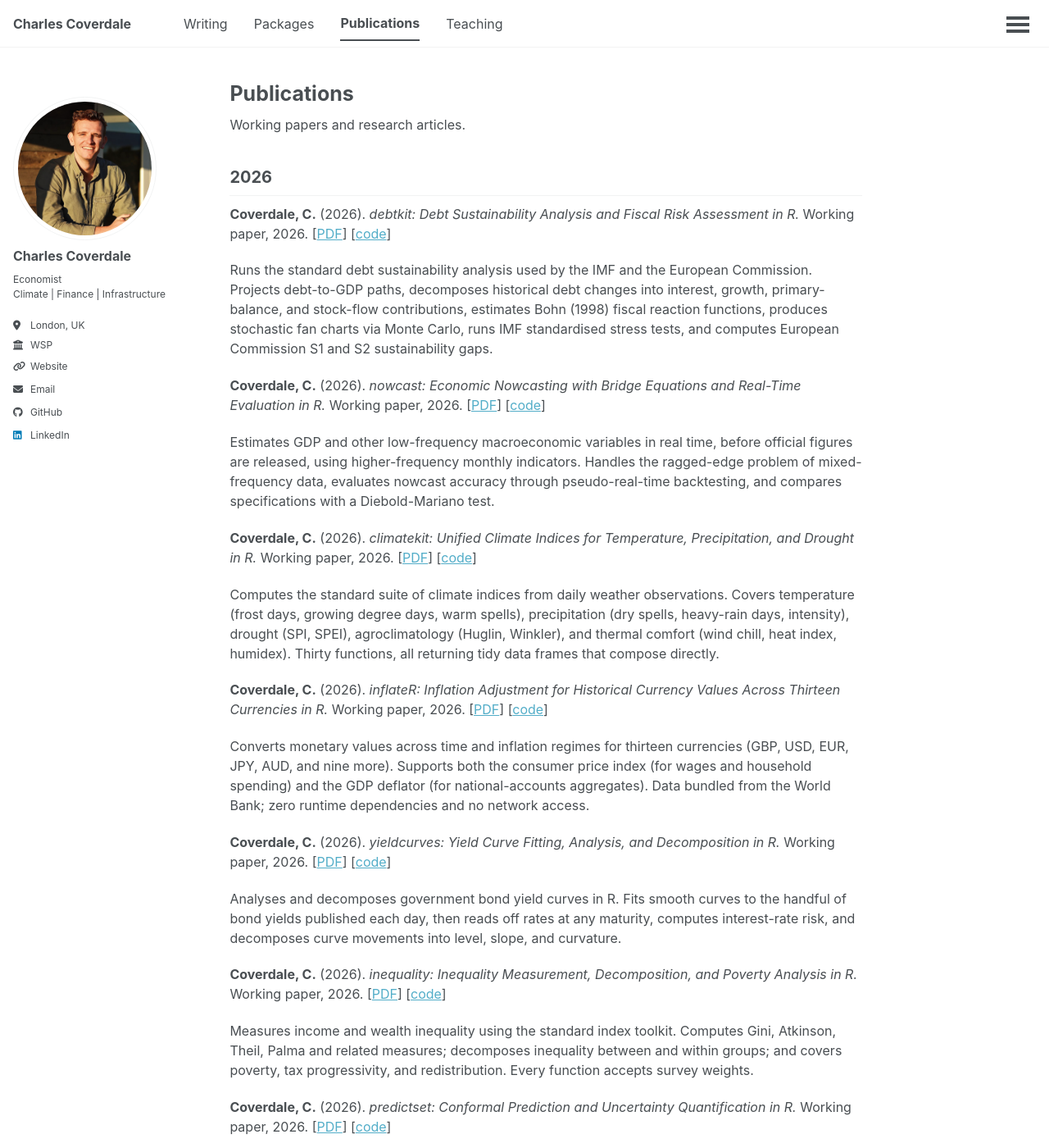
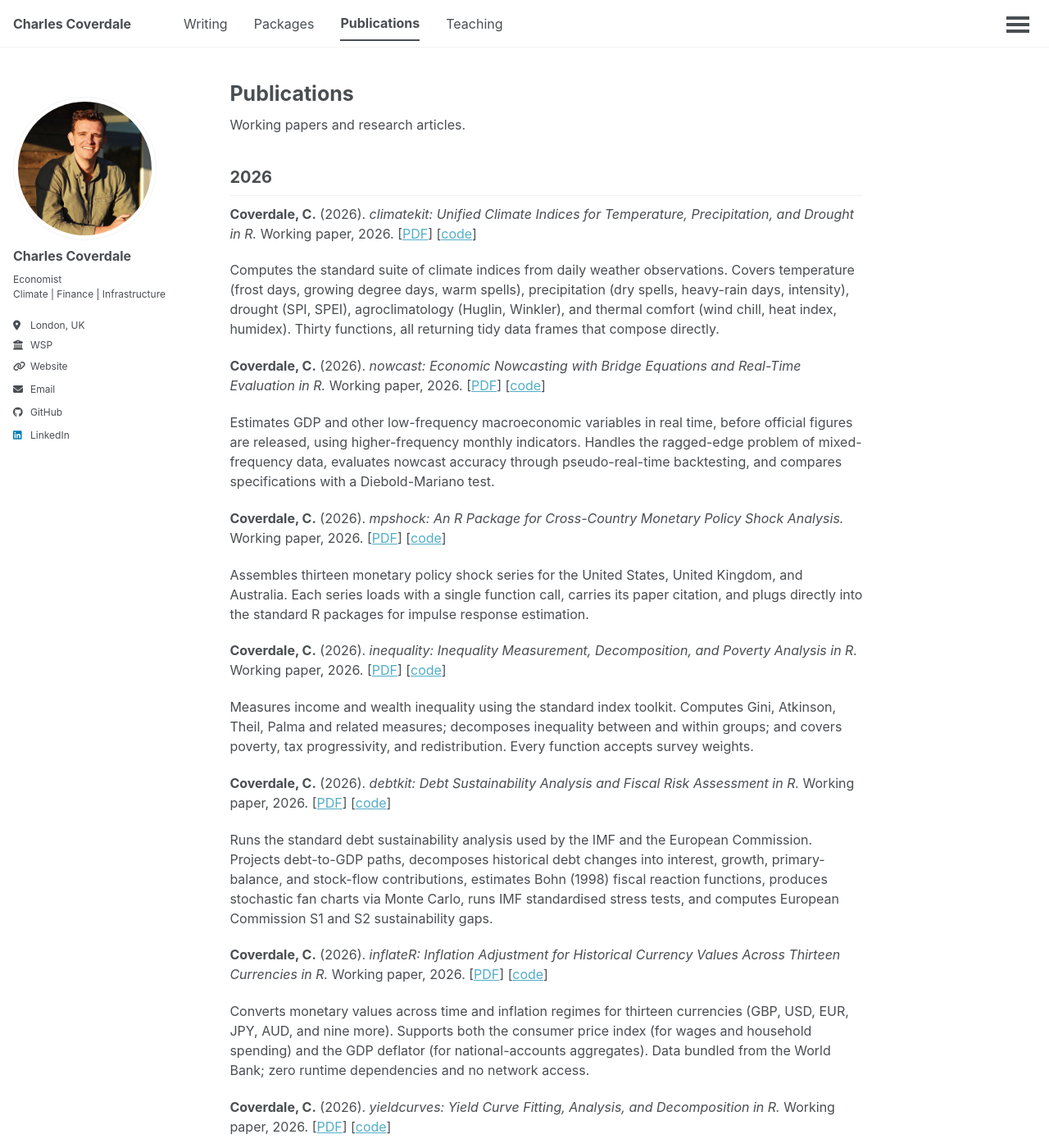
Before and after one commit to charlescoverdale/charlescoverdale.github.io, a Jekyll site: the page built from _pages/publications.md, in a window 1280 px wide and 1400 px high. Shown: the whole window at 82% size. Built offline with Jekyll 4.4.1, drawn with Linux system fonts in a browser that asks for light colours; a script that is not in the unit is left out; some of the changed text lies outside the part shown.

Commit message:
Reorder publications + fix debtkit figures 2-3
Reorder publications page per Charles's preference: climatekit, nowcast,
mpshock, inequality first, then others.

debtkit fig 2 now uses FRED US/UK/Japan data (Japan wasn't in the prior
WB-sourced file). Fig 3 (fan chart) now has a proper legend for the 50%
band, 80% band, median, and baseline. All 8 papers re-rendered with
\raggedbottom in the preamble to eliminate stretched vertical gaps
between stacked floats.

```diff
--- a/_pages/publications.md
+++ b/_pages/publications.md
@@ -9,17 +9,25 @@ Working papers and research articles.
 
 ## 2026
 
-**Coverdale, C.** (2026). *debtkit: Debt Sustainability Analysis and Fiscal Risk Assessment in R.* Working paper, 2026. \[[PDF](/files/coverdale_debtkit_2026.pdf)\] \[[code](https://github.com/charlescoverdale/debtkit)\]
+**Coverdale, C.** (2026). *climatekit: Unified Climate Indices for Temperature, Precipitation, and Drought in R.* Working paper, 2026. \[[PDF](/files/coverdale_climatekit_2026.pdf)\] \[[code](https://github.com/charlescoverdale/climatekit)\]
 
-Runs the standard debt sustainability analysis used by the IMF and the European Commission. Projects debt-to-GDP paths, decomposes historical debt changes into interest, growth, primary-balance, and stock-flow contributions, estimates Bohn (1998) fiscal reaction functions, produces stochastic fan charts via Monte Carlo, runs IMF standardised stress tests, and computes European Commission S1 and S2 sustainability gaps.
+Computes the standard suite of climate indices from daily weather observations. Covers temperature (frost days, growing degree days, warm spells), precipitation (dry spells, heavy-rain days, intensity), drought (SPI, SPEI), agroclimatology (Huglin, Winkler), and thermal comfort (wind chill, heat index, humidex). Thirty functions, all returning tidy data frames that compose directly.
 
 **Coverdale, C.** (2026). *nowcast: Economic Nowcasting with Bridge Equations and Real-Time Evaluation in R.* Working paper, 2026. \[[PDF](/files/coverdale_nowcast_2026.pdf)\] \[[code](https://github.com/charlescoverdale/nowcast)\]
 
 Estimates GDP and other low-frequency macroeconomic variables in real time, before official figures are released, using higher-frequency monthly indicators. Handles the ragged-edge problem of mixed-frequency data, evaluates nowcast accuracy through pseudo-real-time backtesting, and compares specifications with a Diebold-Mariano test.
 
-**Coverdale, C.** (2026). *climatekit: Unified Climate Indices for Temperature, Precipitation, and Drought in R.* Working paper, 2026. \[[PDF](/files/coverdale_climatekit_2026.pdf)\] \[[code](https://github.com/charlescoverdale/climatekit)\]
+**Coverdale, C.** (2026). *mpshock: An R Package for Cross-Country Monetary Policy Shock Analysis.* Working paper, 2026. \[[PDF](/files/coverdale_mpshock_2026.pdf)\] \[[code](https://github.com/charlescoverdale/mpshock)\]
 
-Computes the standard suite of climate indices from daily weather observations. Covers temperature (frost days, growing degree days, warm spells), precipitation (dry spells, heavy-rain days, intensity), drought (SPI, SPEI), agroclimatology (Huglin, Winkler), and thermal comfort (wind chill, heat index, humidex). Thirty functions, all returning tidy data frames that compose directly.
+Assembles thirteen monetary policy shock series for the United States, United Kingdom, and Australia. Each series loads with a single function call, carries its paper citation, and plugs directly into the standard R packages for impulse response estimation.
+
+**Coverdale, C.** (2026). *inequality: Inequality Measurement, Decomposition, and Poverty Analysis in R.* Working paper, 2026. \[[PDF](/files/coverdale_inequality_2026.pdf)\] \[[code](https://github.com/charlescoverdale/inequality)\]
+
+Measures income and wealth inequality using the standard index toolkit. Computes Gini, Atkinson, Theil, Palma and related measures; decomposes inequality between and within groups; and covers poverty, tax progressivity, and redistribution. Every function accepts survey weights.
+
+**Coverdale, C.** (2026). *debtkit: Debt Sustainability Analysis and Fiscal Risk Assessment in R.* Working paper, 2026. \[[PDF](/files/coverdale_debtkit_2026.pdf)\] \[[code](https://github.com/charlescoverdale/debtkit)\]
+
+Runs the standard debt sustainability analysis used by the IMF and the European Commission. Projects debt-to-GDP paths, decomposes historical debt changes into interest, growth, primary-balance, and stock-flow contributions, estimates Bohn (1998) fiscal reaction functions, produces stochastic fan charts via Monte Carlo, runs IMF standardised stress tests, and computes European Commission S1 and S2 sustainability gaps.
 
 **Coverdale, C.** (2026). *inflateR: Inflation Adjustment for Historical Currency Values Across Thirteen Currencies in R.* Working paper, 2026. \[[PDF](/files/coverdale_inflateR_2026.pdf)\] \[[code](https://github.com/charlescoverdale/inflateR)\]
 
```
Also changed, not shown: other parts of _pages/publications.md (+0 -8 lines), 8 other files.
